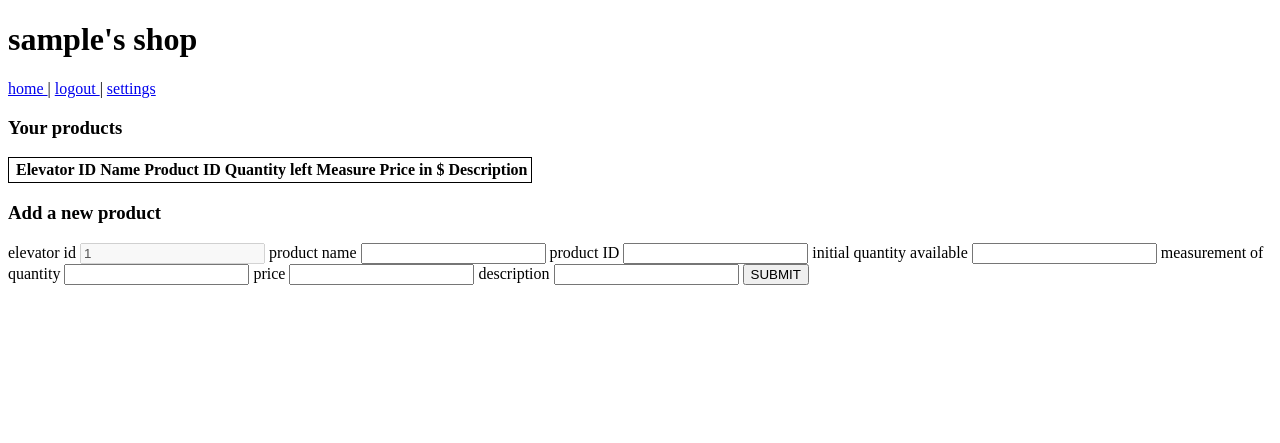
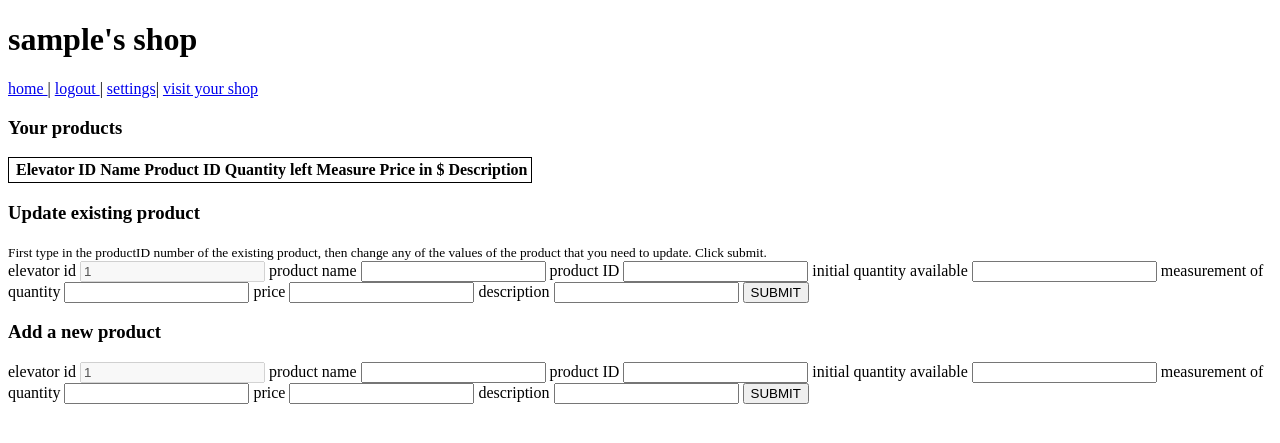
Before and after one commit to lukfd/farmerselevator, a Flask app: page /manage-shop in a window 1280 px wide. Shown: the top 443 px of the page. Run offline with Flask 2, Linux system fonts and the light colour scheme; the visitor is signed in with stand-in values (Sample User, id 1); data comes from the database, SQL or seed files in the repository; both versions use the stored data as it was after the commit; lists and menus that the app fills with data are empty.

Commit message:
adjusting shop url for selection in homepage

```diff
--- a/app.py
+++ b/app.py
@@ -453,8 +453,9 @@ def profile(id):
         cur.close()
         return render_template('profile.html', loggedin=loggedin, username=result[0], profile_type = "elevator", name=result[1], phone=result[2], email=result[3], address=result[4], image=str(result[5]))
 
-@app.route('/shop/<string:name>', methods=['GET'])
-def shop(name):
+@app.route('/shop', methods=['GET'])
+def shop():
+    name = request.args.get('name')
     if 'username' in session:
         # get list of elevators
         con = lite.connect('base.db')
@@ -588,6 +589,46 @@ def add_product():
             cur.execute("""INSERT INTO products
                     (elevator_id, name, product_id, quantity_available, measure, price, description)
                     VALUES (?, ?, ?, ?, ?, ?, ?);""", toInsert)
+            con.commit()
+            cur.close()
+            # redirect to sign in page
+            return redirect("/manage-shop", code=302)
+        except lite.Error as error:
+                return "Failed: "+str(error)
+        finally:
+            if (con):
+                con.close()
+    else:
+        return "not authorized"
+
+@app.route('/update-product', methods=['POST'])
+def update_product():
+    if 'username' in session:
+        #elevator_id = request.form.get('elevator_id')
+        elevator_id = session['user_id']
+        product_name = request.form.get('product_name')
+        product_id = request.form.get('product_id')
+        quantity_available = request.form.get('quantity_available')
+        measure = request.form.get('measure')
+        price = request.form.get('price')
+        description = request.form.get('description')
+        #print(product_id)
+        if product_id is '':
+            return "you have to select a product id! <a href='/manage-shop'>Go back</a>"
+        # if any of the form are empty, use old values
+        olderValues = getProductInformation(product_id, elevator_id)
+        # make the variables
+        toUpdate = (elevator_id, product_name, product_id, quantity_available, measure, price, description,)
+        toUpdate = substituteWithOlderValues(toUpdate, olderValues)
+        # switching values
+        toUpdate = (toUpdate[1], toUpdate[3], toUpdate[4], toUpdate[5], toUpdate[6], toUpdate[2], toUpdate[0],)
+        # inserting new product
+        con = lite.connect('base.db')
+        cur = con.cursor()
+        try:
+            cur.execute("""UPDATE products
+                    SET name=?, quantity_available=?, measure=?, price=?, description=?
+                    WHERE product_id=? AND elevator_id=?;""", toUpdate)
             con.commit()
             cur.close()
             # redirect to sign in page
@@ -734,3 +775,11 @@ def farmerGetOrders(farmer_id):
         result = ['' if x is None else x for x in result]
     cur.close()
     return result
+
+def substituteWithOlderValues(toUpdate, olderValues):
+    newToUpdate = list(toUpdate)
+    for i in range(0, len(toUpdate)):
+        if toUpdate[i] == '':
+            newToUpdate[i] = olderValues[i]
+
+    return tuple(newToUpdate)
--- a/templates/manage-shop.html
+++ b/templates/manage-shop.html
@@ -4,7 +4,8 @@
 <nav>
   <a href="/home">home </a>|
   <a href="/logout">logout </a>|
-  <a href="/settings-farmer">settings</a>
+  <a href="/settings-farmer">settings</a>|
+  <a href="/shop?name={{username}}">visit your shop</a>
 </nav>
 <h3>Your products</h3>
 
@@ -31,6 +32,28 @@
   {% endfor %}
 </table>
 
+<h3>Update existing product</h3>
+<small>First type in the productID number of the existing product,
+  then change any of the values of the product that you need to update. Click submit.
+</small>
+<br>
+<form action="/update-product" method="post">
+  <label>elevator id</label>
+  <input type="number" name="elevator_id" value={{user_id}} disabled>
+  <label>product name</label>
+  <input type="text" name="product_name">
+  <label>product ID</label>
+  <input type="number" name="product_id" required>
+  <label>initial quantity available</label>
+  <input type="text" name="quantity_available">
+  <label>measurement of quantity</label>
+  <input type="text" name="measure">
+  <label>price</label>
+  <input type="number" name="price">
+  <label>description</label>
+  <input type="text" name="description"></input>
+  <button type="submit">SUBMIT</button>
+</form>
 
 <h3>Add a new product</h3>
 <form action="/add-product" method="post">
--- a/templates/profile.html
+++ b/templates/profile.html
@@ -24,7 +24,7 @@
       {% if profile_type == 'elevator' %}
         <tr>
           <td>Shop at</td>
-          <td><a href="{{ url_for('shop', name = username)}}">{{username}}</a>'s shop</td>
+          <td><a href="/shop?name={{username}}">{{username}}</a>'s shop</td>
         </tr>
         <tr>
           <td>Phone</td>
```
Also changed, not shown: templates/home-farmer.html (+10 -4 lines), base.db.
